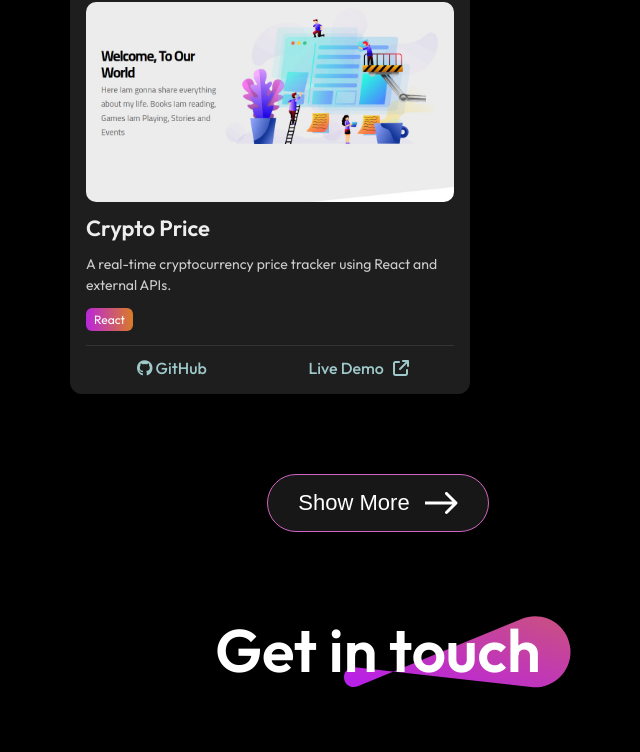
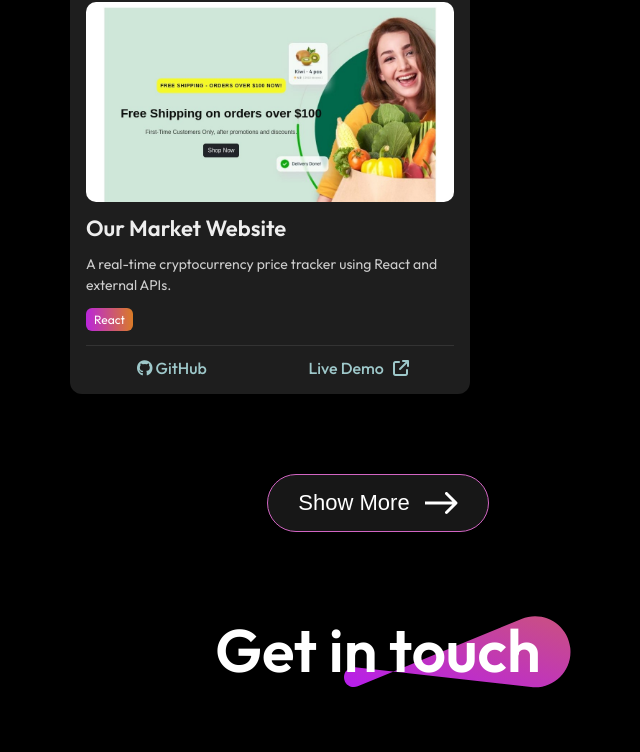
Before and after one commit to mohammedmelalimy/MoDev-portfolio, a React (Vite) app: page / in a window 1280 px wide. Shown: the part 2295-3047 px from the top of the page, without its empty margins (262-902 px from the left). Built offline with nearby package versions, Linux system fonts and the light colour scheme.

Commit message:
add new project to react category

```diff
--- a/src/Data/projects.js
+++ b/src/Data/projects.js
@@ -4,9 +4,9 @@ import BlogsImg from '../Data/Blogs.jpg';
 import ElectronicsImg from '../Data/Electronics.jpg';
 import FreshCartImg from '../Data/FreshCart.jpg';
 import LeonImg from '../Data/Leon.jpg';
+import Market from "../Data/Market.jpg";
 import PSImg from '../Data/PS.jpg';
 import WatchesImg from '../Data/Watches.jpg';
-
 const projects = [
   {
     id: 1,
@@ -30,13 +30,13 @@ const projects = [
   },
   {
     id: 3,
-    name: 'Crypto Price',
+    name: 'Our Market Website',
     category: 'react',
-    img: BlogsImg,
+    img: Market,
     tools: ['React'],
     description: 'A real-time cryptocurrency price tracker using React and external APIs.',
-    githubLink: 'https://github.com/username/crypto-price',
-    liveLink: 'https://crypto-price.example.com',
+    githubLink: 'https://github.com/mohammedmelalimy/Our-Market-Website',
+    liveLink: 'https://our-market-website.vercel.app/',
   },
   {
     id: 4,
```
Also changed, not shown: src/Data/Market.jpg (added).
